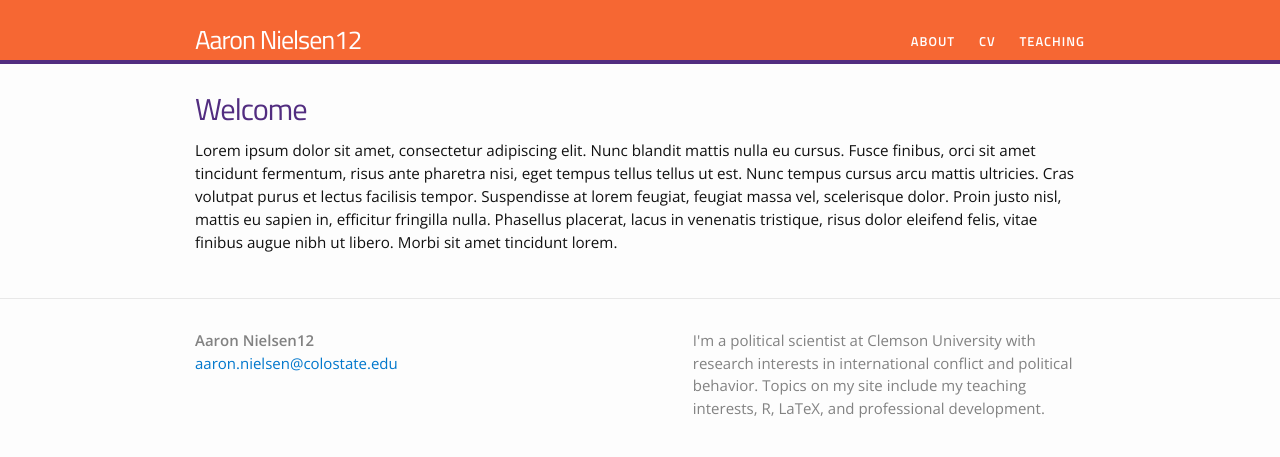
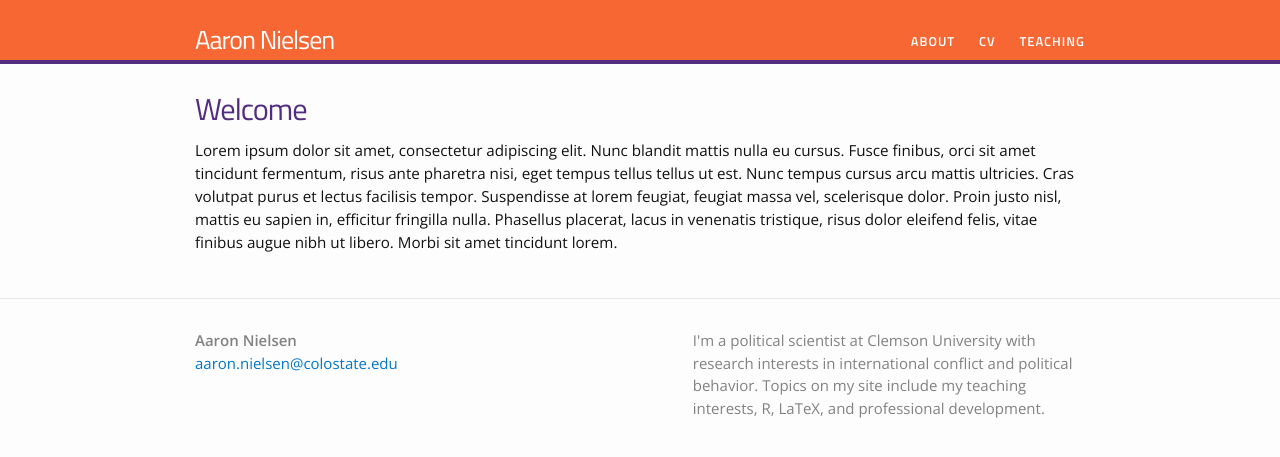
Before and after one commit to aaron-nielsen/aaron-nielsen.github.io, a Jekyll site: the page built from index.html, in a window 1280 px wide. Shown: the top 457 px of the page. Built offline with Jekyll 4.4.1, drawn with Linux system fonts in a browser that asks for light colours.

Commit message:
Update _config.yml

```diff
--- a/_config.yml
+++ b/_config.yml
@@ -1,5 +1,5 @@
 # Site settings
-title: Aaron Nielsen12
+title: Aaron Nielsen
 email: aaron.nielsen@colostate.edu
 description: > # this means to ignore newlines until "baseurl:"
   I'm a political scientist at Clemson University with research interests in
```
